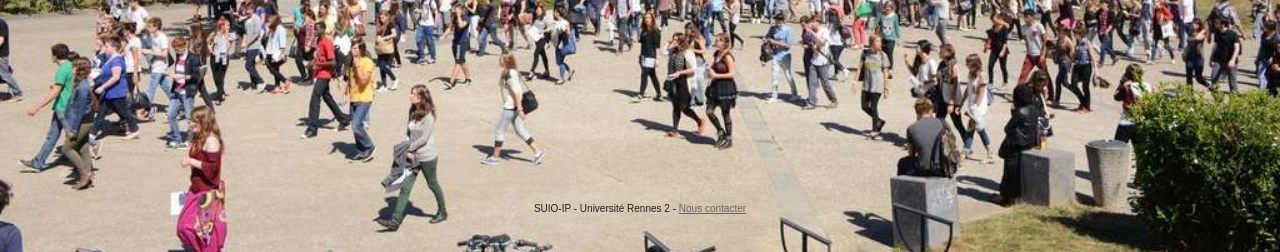
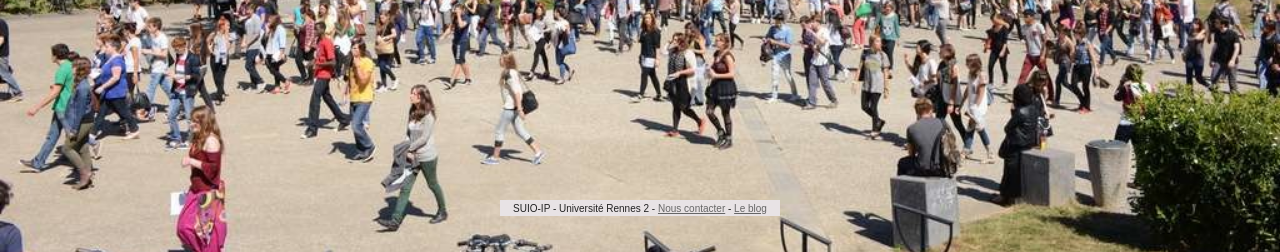
Before and after one commit to Zeuh/Launchpage, a PHP site: page / in a window 1280 px wide. Shown: the part 556-808 px from the top of the page. Run offline with PHP 8.4, Linux system fonts and the light colour scheme.

Commit message:
Revert "Changes..."
This reverts commit 58d7ebba9e8bd49ace10d16de968d01ee6c00395.

```diff
--- a/index.html
+++ b/index.html
@@ -78,7 +78,7 @@
                 document.write("<a href='mailto:"+link+"'>Nous contacter</a>")
                 }
                 //-->
-            </script>
+            </script> - <a href="http://resonancesleblog.wordpress.com">Le blog</a>
         </div>
     </body>
 </html>
--- a/style.css
+++ b/style.css
@@ -207,6 +207,7 @@ button:hover {
     height: 1.3em;
     font-size: 10px;
     color: #222;
+    background: #e8e3e5;
     text-align: center;
     margin-top: 2em;
     margin-left: auto;
```
